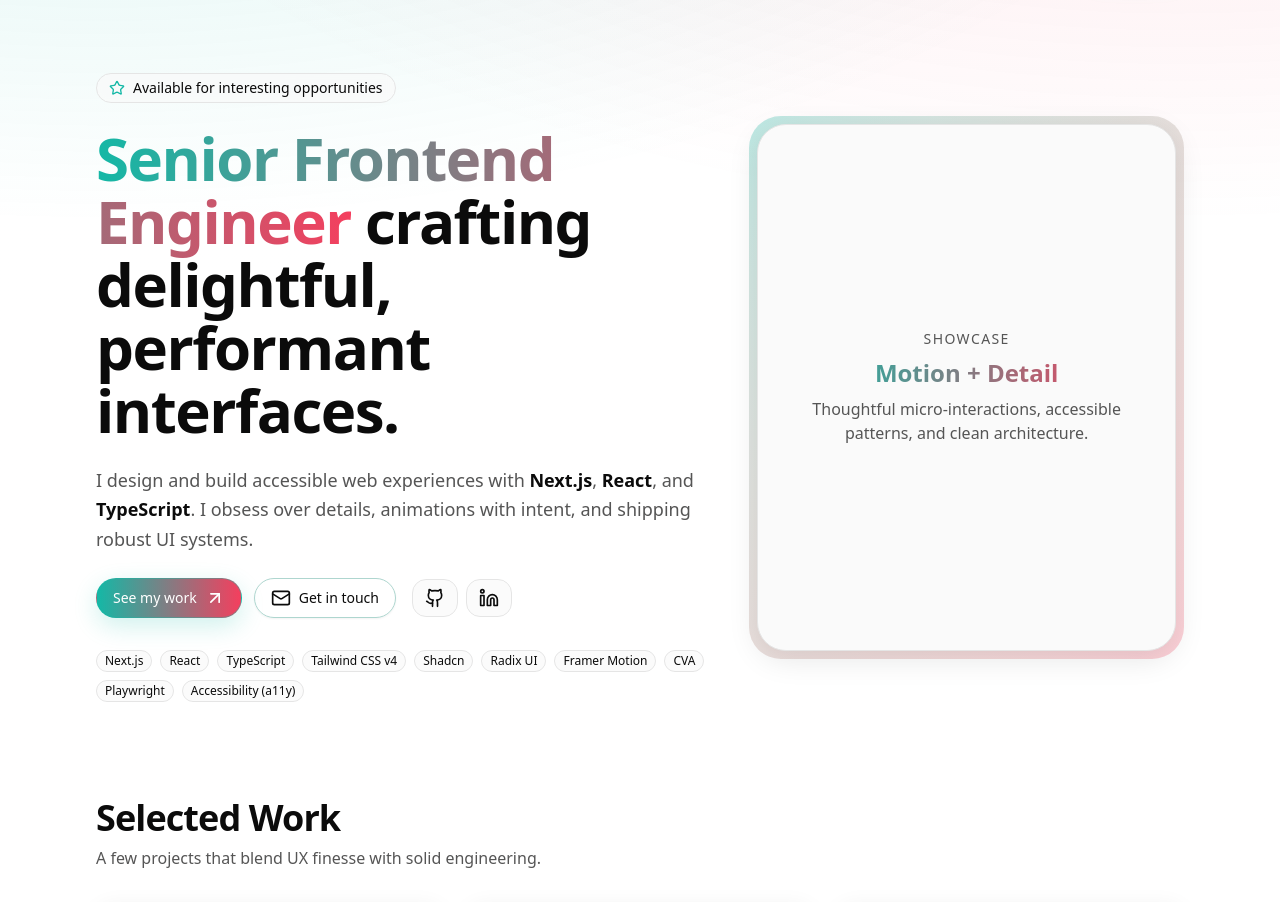
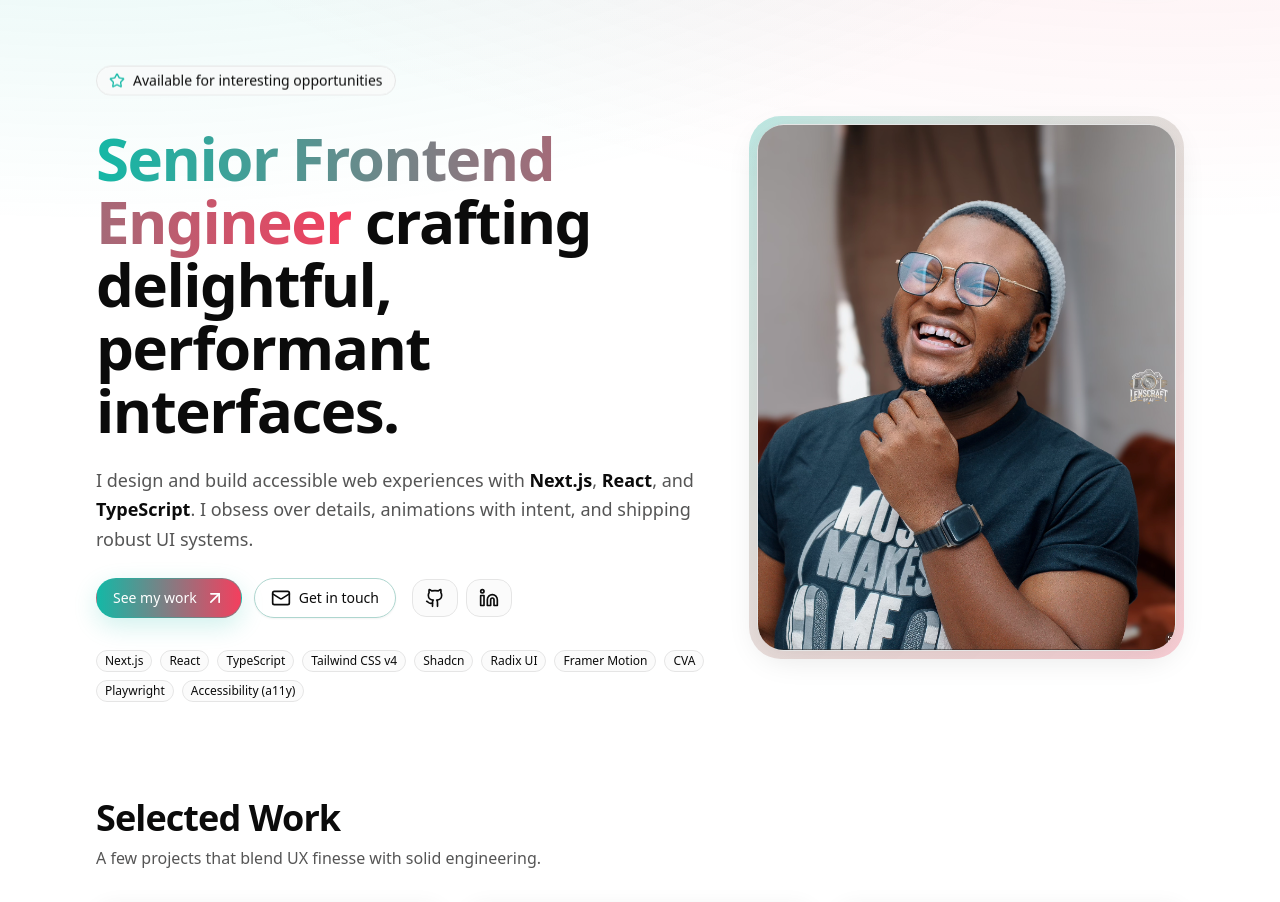
Before and after one commit to frimpongopoku/pw, a Next.js app: page / in a window 1280 px wide. Shown: the part 80-982 px from the top of the page. Built offline with nearby package versions, Linux system fonts and the light colour scheme.

Commit message:
Implement code changes to enhance functionality and improve performance

```diff
--- a/src/app/page.tsx
+++ b/src/app/page.tsx
@@ -36,6 +36,7 @@ import {
   SocialLinkProps,
   TechBadgeProps,
 } from "./types";
+import Image from "next/image";
 
 /* ------- Motion ------- */
 const commonFadeInUp = {
@@ -269,7 +270,7 @@ export default function Portfolio(): React.ReactElement {
       // repo: "https://github.com/frimpongopoku/realtime-dashboard",
     },
     {
-      title: "Testewb Platform",
+      title: "Testewb",
       description:
         "A headless, accessible component toolkit layered with Radix UI + Tailwind tokens.",
       tags: ["Design Tokens", "Radix", "CVA", "Charts"],
@@ -483,7 +484,7 @@ export default function Portfolio(): React.ReactElement {
             variants={commonFadeInUp}
             className="lg:col-span-7 space-y-6"
           >
-            <div className="inline-flex items-center gap-2 rounded-full px-3 py-1 text-sm chip">
+            <div className="inline-flex items-center transition-all animate-bounce gap-2 rounded-full px-3 py-1 text-sm chip">
               <Star className="size-4" style={{ color: "var(--brand)" }} />{" "}
               Available for interesting opportunities
             </div>
@@ -577,7 +578,14 @@ export default function Portfolio(): React.ReactElement {
                 transition={{ duration: 0.8, ease: [0.16, 1, 0.3, 1] }}
               >
                 <div className="h-full w-full rounded-[1.6rem] grid place-items-center">
-                  <div className="text-center p-6">
+                  <Image
+                    height={800}
+                    width={800}
+                    src="/me.png"
+                    alt="Frimpong Opoku Agyemang"
+                    className=" w-[100%] h-[100%] rounded-[1.6rem] object-cover"
+                  />
+                  {/* <div className="text-center p-6">
                     <p className="text-sm uppercase tracking-widest text-muted-token">
                       Showcase
                     </p>
@@ -595,7 +603,7 @@ export default function Portfolio(): React.ReactElement {
                       Thoughtful micro-interactions, accessible patterns, and
                       clean architecture.
                     </p>
-                  </div>
+                  </div> */}
                 </div>
               </motion.div>
             </div>
```
Also changed, not shown: public/me.png (added).
